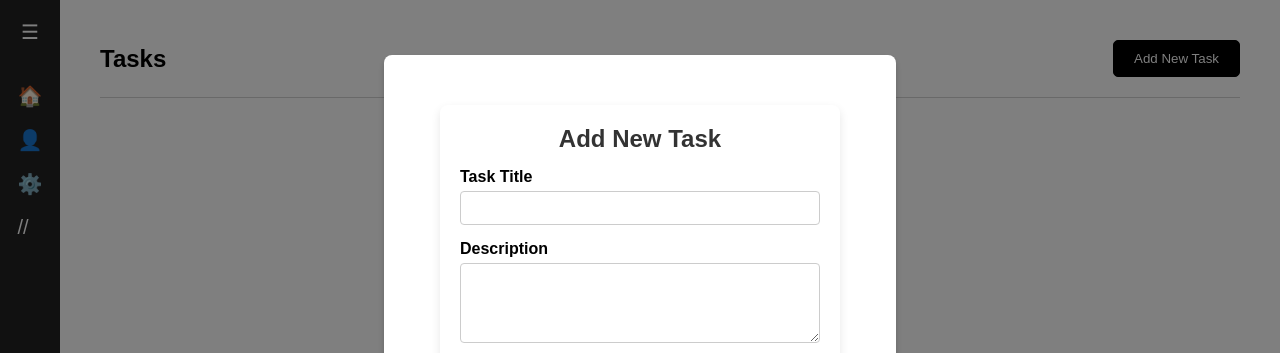
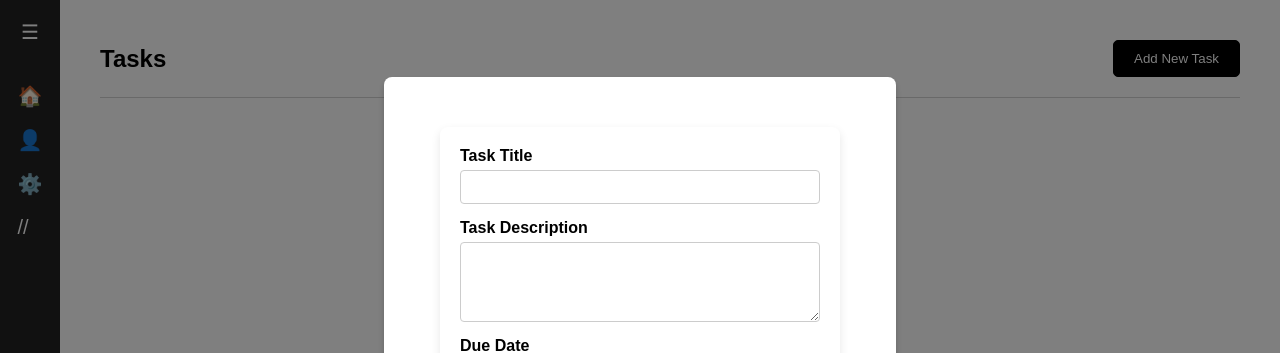
Before and after one commit to NishantGada/nimbus, a React (Create React App) app: page /tasks in a window 1280 px wide. Both pictures are taken after a click on the button "Add New Task". Shown: the top 353 px of the page. Built offline with nearby package versions, Linux system fonts and the light colour scheme; no server answers.

Commit message:
refactor: add task form

```diff
--- a/src/components/AddTaskForm/AddTaskForm.js
+++ b/src/components/AddTaskForm/AddTaskForm.js
@@ -17,18 +17,17 @@ const AddTaskForm = () => {
 
     const addTaskAPI = async () => {
         console.log("Inside addTaskAPI");
-
+        try {
             const requestData = {
                 "title": title,
                 "description": description,
                 "due_date": dueDate,
                 "status": status,
                 "priority": priority,
-            "user_id": "e1fa0294-4976-4e0f-89c9-be78a12ed701"
+                // "user_id": "e1fa0294-4976-4e0f-89c9-be78a12ed701"
+                "user_email": "test2@gmail.com"
             }
             console.log("addTaskAPI requestData: ", requestData);
-
-        try {
             const response = await sendRequest("/tasks", requestData, "POST", {});
 
             console.log("addTaskAPI response: ", response);
@@ -39,7 +38,7 @@ const AddTaskForm = () => {
 
     return (
         <div className="form-container">
-            <h2>Add New Task</h2>
+            {/* <h2>Add New Task</h2> */}
             <form onSubmit={() => addTaskAPI()} className="task-form">
                 <div className="form-group">
                     <label htmlFor="title">Task Title</label>
@@ -53,7 +52,7 @@ const AddTaskForm = () => {
                 </div>
 
                 <div className="form-group">
-                    <label htmlFor="description">Description</label>
+                    <label htmlFor="description">Task Description</label>
                     <textarea
                         id="description"
                         value={description}
```
Lines whose indentation alone changed are shown as unchanged.
